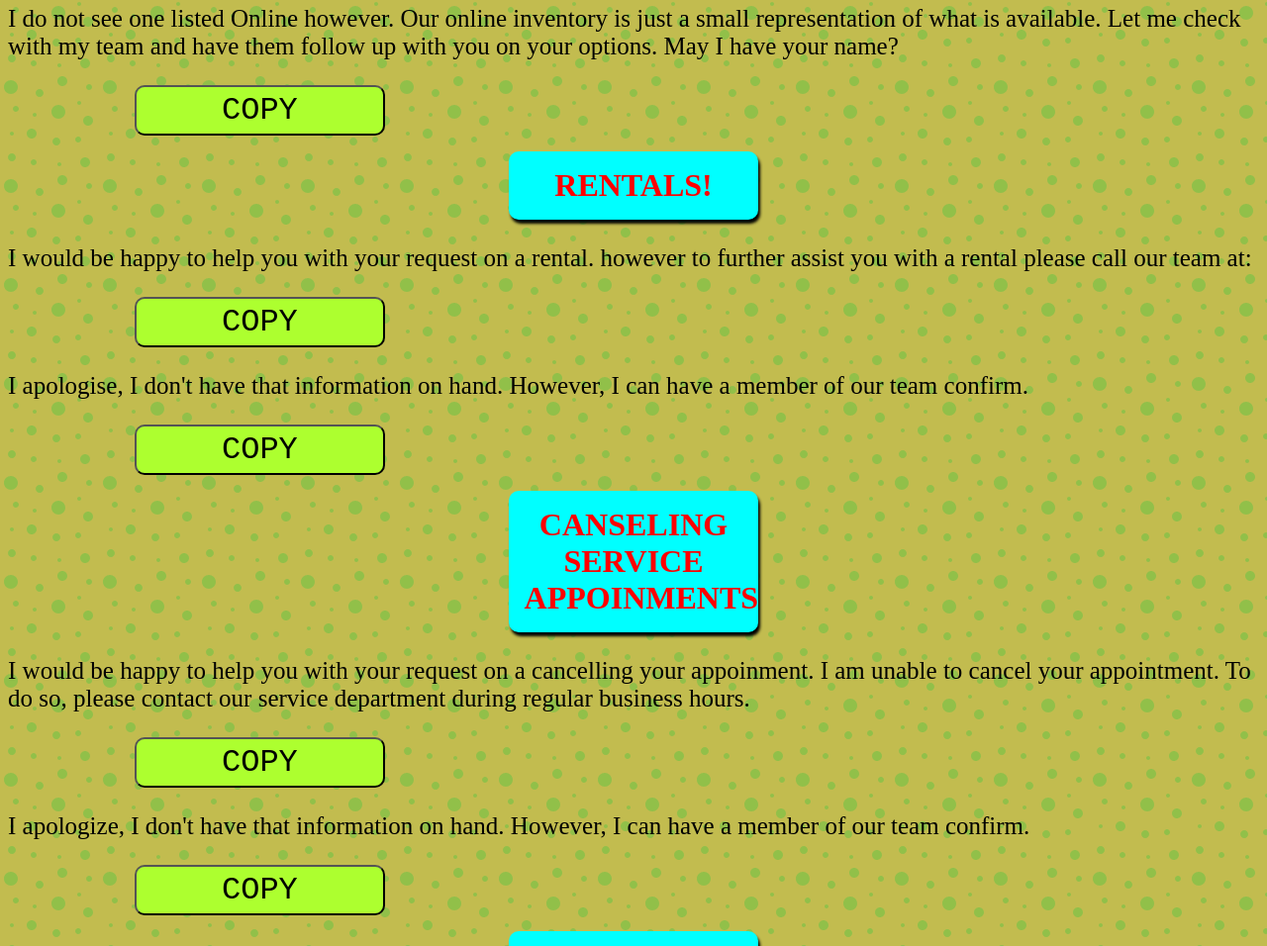
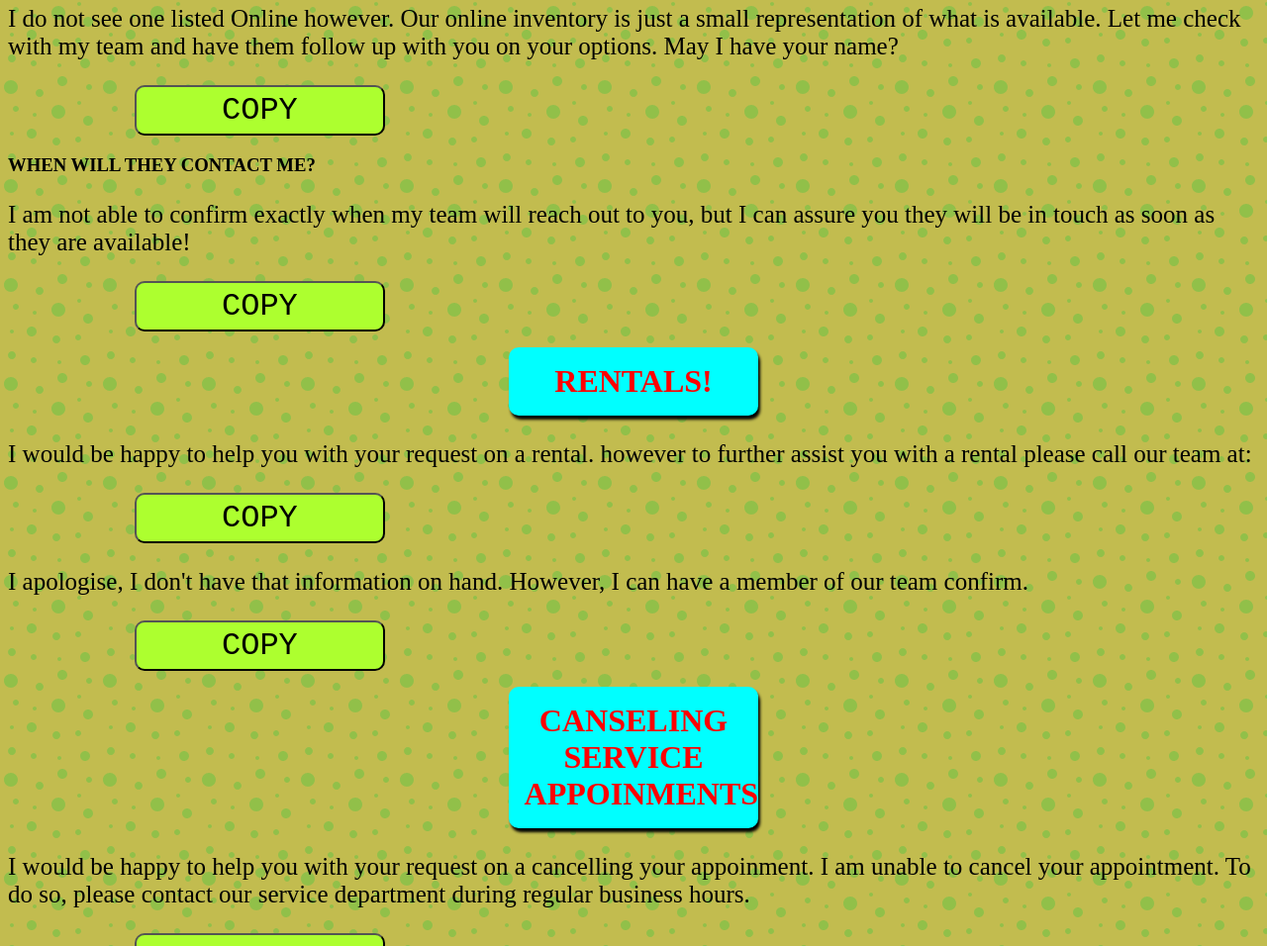
Before and after one commit to Johnjohnn/Gobagoo-Helper, a plain HTML site: page index.html in a window 1280 px wide. Shown: the part 823-1779 px from the top of the page at 99% size. Drawn offline with Linux system fonts and the light colour scheme.

Commit message:
adding new sections

```diff
--- a/index.html
+++ b/index.html
@@ -45,7 +45,9 @@
             Let me check with my team and have them follow up with you on your options. May I have your name?</p>
         <button class="copyableInputButton" onclick="copyToClipboard('p3')">COPY</button>
 
-
+        <h3>WHEN WILL THEY CONTACT ME? </h3>
+        <p class="copyableInput greycc" id="p16">I am not able to confirm exactly when my team will reach out to you, but I can assure you they will be in touch as soon as they are available!</p>
+            <button class="copyableInputButton" onclick="copyToClipboard('p16')">COPY</button>
         <h2 id="two"> RENTALS! </h2>
 
             <p class="copyableInput grey49" id="p5">I would be happy to help you with your request on a rental. however to further assist you with a rental please call our team at:</p>
```
